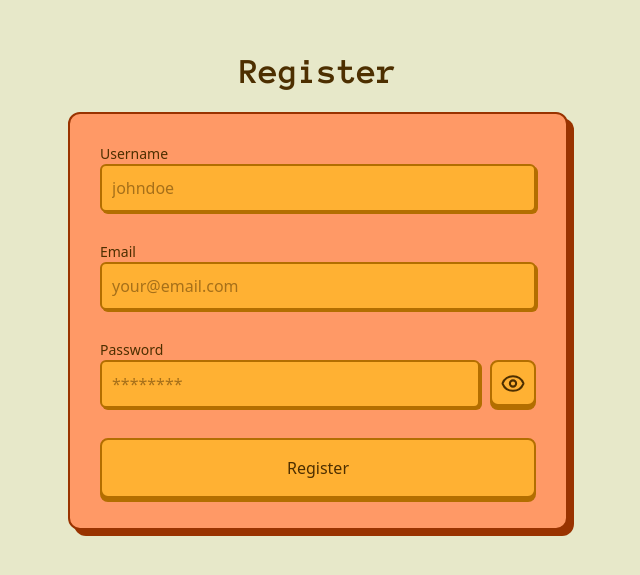
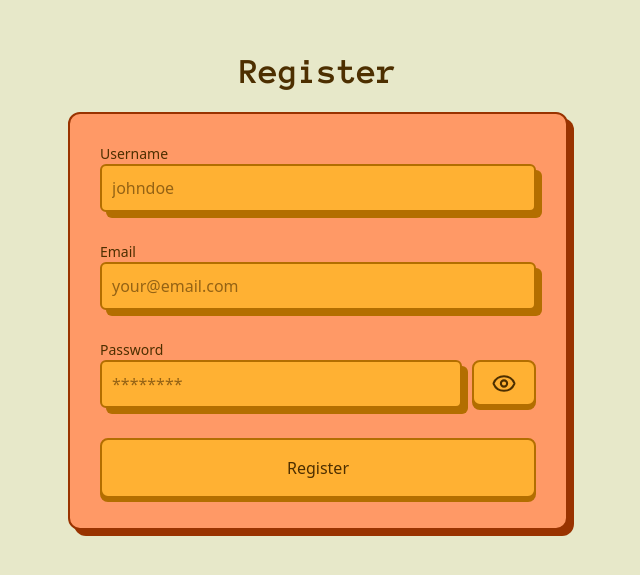
Before and after one commit to lechoos/quick-flip, a Next.js app: page /auth/register in a window 1280 px wide. Shown: the part 109-684 px from the top of the page, without its empty margins (322-962 px from the left). Built offline with nearby package versions, Linux system fonts and the light colour scheme.

Commit message:
feat: updated button's and input's styles

```diff
--- a/src/app/globals.scss
+++ b/src/app/globals.scss
@@ -15,8 +15,6 @@
     --secondary: 20 100% 70%;
     --secondary-foreground: 20 100% 20%;
     --secondary-border: 20 100% 30%;
-    --muted: 20 100% 79% / 0.4;
-    --muted-foreground: 20 100% 20% / 0.4;
     --accent: 90 65% 35%;
     --accent-foreground: 0 0% 100%;
     --accent-border: 90 25% 20%;
--- a/src/components/AuthForm.tsx
+++ b/src/components/AuthForm.tsx
@@ -58,7 +58,7 @@ export const AuthForm = <T extends z.ZodType>({ fields, validationSchema, onSubm
       {fields.map((field) => (
         <div key={field.name as string}>
           <Label
-            className="text-sm"
+            className="text-xs sm:text-sm"
             htmlFor={field.name as string}
           >
             {field.label}
@@ -70,14 +70,14 @@ export const AuthForm = <T extends z.ZodType>({ fields, validationSchema, onSubm
               id={field.name as string}
               aria-invalid={errors[field.name] ? 'true' : 'false'}
               placeholder={field?.placeholder}
-              className={cn('p-1 w-full text-base' + ' bg-primary' + ' text-primary-foreground border-primary-border shadow-primary-border' + ' placeholder:text-primary-foreground/50 focus:outline-none focus:border-[3px]')}
+              className={cn('p-1 w-full text-sm' + ' sm:text-base' + ' bg-primary' + ' text-primary-foreground border-primary-border shadow-primary-border' + ' placeholder:text-primary-foreground/60 focus:outline-none focus:border-[3px]')}
             />
             {field.type === 'password' && (
               <Button
                 data-testid="toggle-password"
                 type="button"
                 size="icon"
-                className="ml-1 !h-[46px]"
+                className="ml-[1.3rem] sm:ml-1 !h-[46px]"
                 onClick={() => togglePassword(field.name as string)}
               >
                 {showPasswords[field.name as string] ? <EyeOff /> : <Eye />}
@@ -85,7 +85,7 @@ export const AuthForm = <T extends z.ZodType>({ fields, validationSchema, onSubm
             )}
           </div>
 
-          {errors[field.name] && <p className="mt-2 text-sm text-red-700">{errors[field.name]?.message as string}</p>}
+          {errors[field.name] && <p className="mt-2 text-xs sm:text-sm text-red-700">{errors[field.name]?.message as string}</p>}
         </div>
       ))}
       <Button
--- a/src/components/AuthLayout.tsx
+++ b/src/components/AuthLayout.tsx
@@ -8,9 +8,9 @@ type LayoutProps = {
 
 export const AuthLayout = ({ title, children }: LayoutProps) => {
   return (
-    <section className="flex flex-col items-center justify-center min-h-screen">
+    <section className="flex flex-col items-center justify-center mx-2 min-h-screen">
       <h1 className="mb-2">{title}</h1>
-      <Card className="p-3 min-w-[500px] bg-secondary border-2 border-secondary-border shadow-secondary-border">{children}</Card>
+      <Card className="p-2 sm:p-3 w-full sm:w-fit sm:min-w-[500px] bg-secondary border-2 border-secondary-border shadow-secondary-border">{children}</Card>
     </section>
   );
 };
--- a/src/components/ui/button.tsx
+++ b/src/components/ui/button.tsx
@@ -4,9 +4,9 @@ import { cva, type VariantProps } from 'class-variance-authority';
 
 import { cn } from '@/lib/utils';
 
-const addShadow = (color: string) => `border-2 border-${color}-border shadow-${color}-normal hover:-translate-y-[4px] hover:shadow-${color}-hover focus:-translate-y-[4px] focus:shadow-${color}-hover active:shadow-none active:translate-y-[4px]`;
+const addShadow = (color: string) => `border-2 border-${color}-border shadow-${color}-normal hover:-translate-y-[4px] hover:shadow-${color}-hover focus-visible:-translate-y-[4px] focus-visible:shadow-${color}-hover active:shadow-none active:translate-y-[4px]`;
 
-const buttonVariants = cva('inline-flex items-center' + ' justify-center gap-2 whitespace-nowrap rounded-md text-base font-medium rounded-lg focus:outline-none disabled:pointer-events-none disabled:opacity-50 [&_svg]:pointer-events-none [&_svg]:size-4 [&_svg]:shrink-0', {
+const buttonVariants = cva('inline-flex items-center' + ' justify-center px-1 gap-2 whitespace-nowrap rounded-md text-base font-medium rounded-lg focus:outline-none disabled:pointer-events-none disabled:opacity-50 [&_svg]:pointer-events-none [&_svg]:size-4 [&_svg]:shrink-0', {
   variants: {
     variant: {
       default: `bg-primary text-primary-foreground ${addShadow('primary')}`,
@@ -14,12 +14,11 @@ const buttonVariants = cva('inline-flex items-center' + ' justify-center gap-2 w
       destructive: `bg-destructive text-destructive-foreground ${addShadow('destructive')}`,
       accent: `bg-accent text-accent-foreground ${addShadow('accent')}`,
       link: 'text-primary underline-offset-4 hover:underline',
-      muted: 'bg-muted text-muted-foreground' + ' !cursor-not-allowed',
     },
     size: {
       default: 'h-6',
       sm: 'h-5 rounded-md px-1 text-xs',
-      lg: 'h-8 rounded-md px-3',
+      lg: 'h-8 text-xl rounded-md px-2',
       icon: 'h-4 aspect-square',
     },
   },
--- a/tailwind.config.ts
+++ b/tailwind.config.ts
@@ -17,6 +17,10 @@ export default {
     'focus:shadow-secondary-hover',
     'focus:shadow-accent-hover',
     'focus:shadow-destructive-hover',
+    'focus-visible:shadow-primary-hover',
+    'focus-visible:shadow-secondary-hover',
+    'focus-visible:shadow-accent-hover',
+    'focus-visible:shadow-destructive-hover',
   ],
   theme: {
     fontSize: {
@@ -96,10 +100,6 @@ export default {
           foreground: 'hsl(var(--secondary-foreground))',
           border: 'hsl(var(--secondary-border))',
         },
-        muted: {
-          DEFAULT: 'hsl(var(--muted))',
-          foreground: 'hsl(var(--muted-foreground))',
-        },
         accent: {
           DEFAULT: 'hsl(var(--accent))',
           foreground: 'hsl(var(--accent-foreground))',
@@ -133,16 +133,16 @@ export default {
       boxShadow: {
         'primary-normal': 'hsl(var(--primary-border)) 0px 4px 0px',
         'primary-hover': 'hsl(var(--primary-border)) 0px 8px 0px',
-        'primary-border': 'hsl(var(--primary-border)) 2px 2px 0px',
-        'secondary-normal': 'hsl(var(--secondary-border)) 0px 2px 0px',
+        'primary-border': 'hsl(var(--primary-border))' + ' 6px 6px 0px',
+        'secondary-normal': 'hsl(var(--secondary-border)) 0px 4px 0px',
         'secondary-hover': 'hsl(var(--secondary-border)) 0px 8px 0px',
         'secondary-border': 'hsl(var(--secondary-border)) 6px 6px 0px',
         'destructive-normal': 'hsl(var(--destructive-border)) 0px 4px 0px',
         'destructive-hover': 'hsl(var(--destructive-border)) 0px 8px 0px',
-        'destructive-border': 'hsl(var(--destructive-border)) 2px 2px 0px',
+        'destructive-border': 'hsl(var(--destructive-border)) 6px 6px 0px',
         'accent-normal': 'hsl(var(--accent-border)) 0px 4px 0px',
         'accent-hover': 'hsl(var(--accent-border)) 0px 8px 0px',
-        'accent-border': 'hsl(var(--accent-border)) 2px 2px 0px',
+        'accent-border': 'hsl(var(--accent-border)) 6px 6px 0px',
       },
       keyframes: {
         slideIn: {
```
